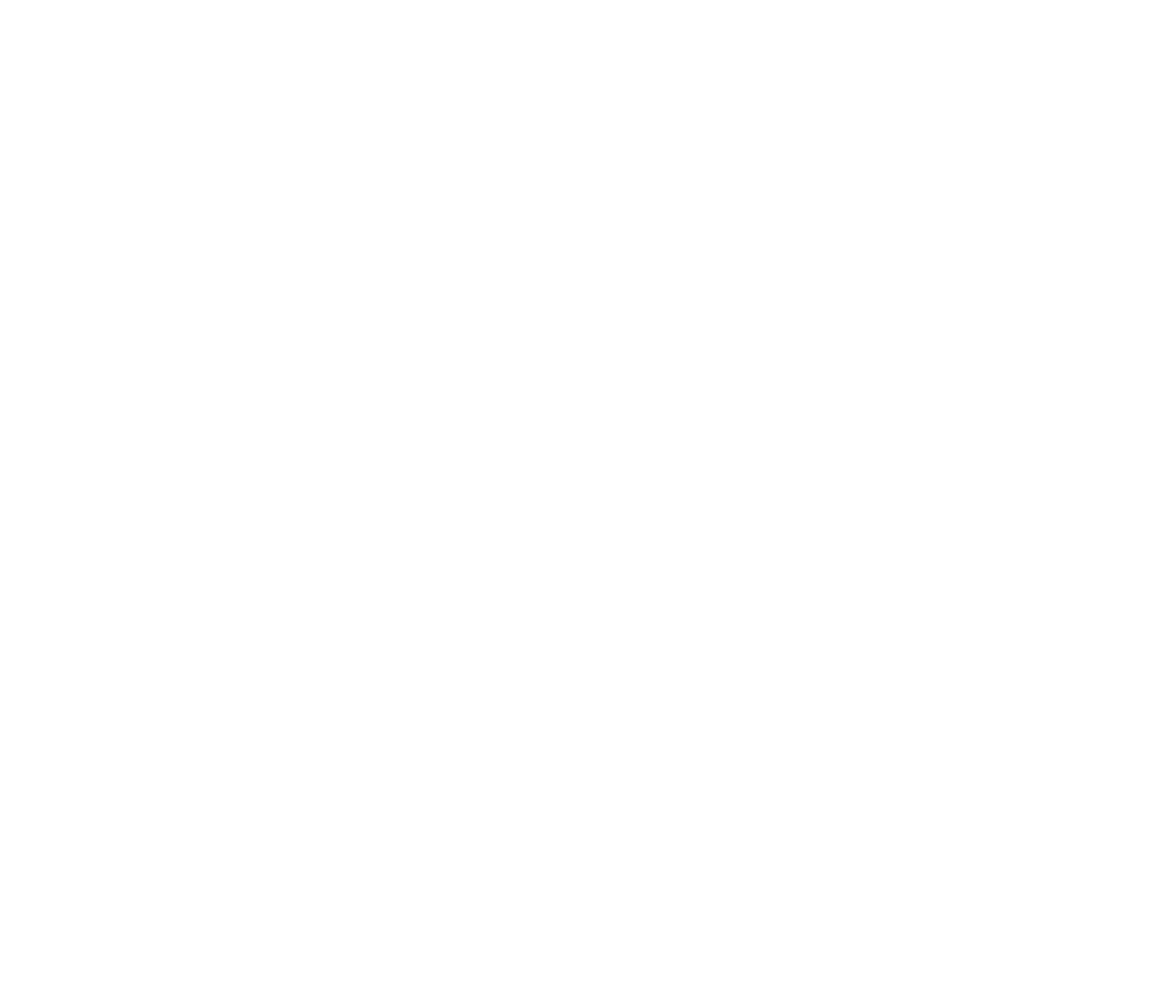
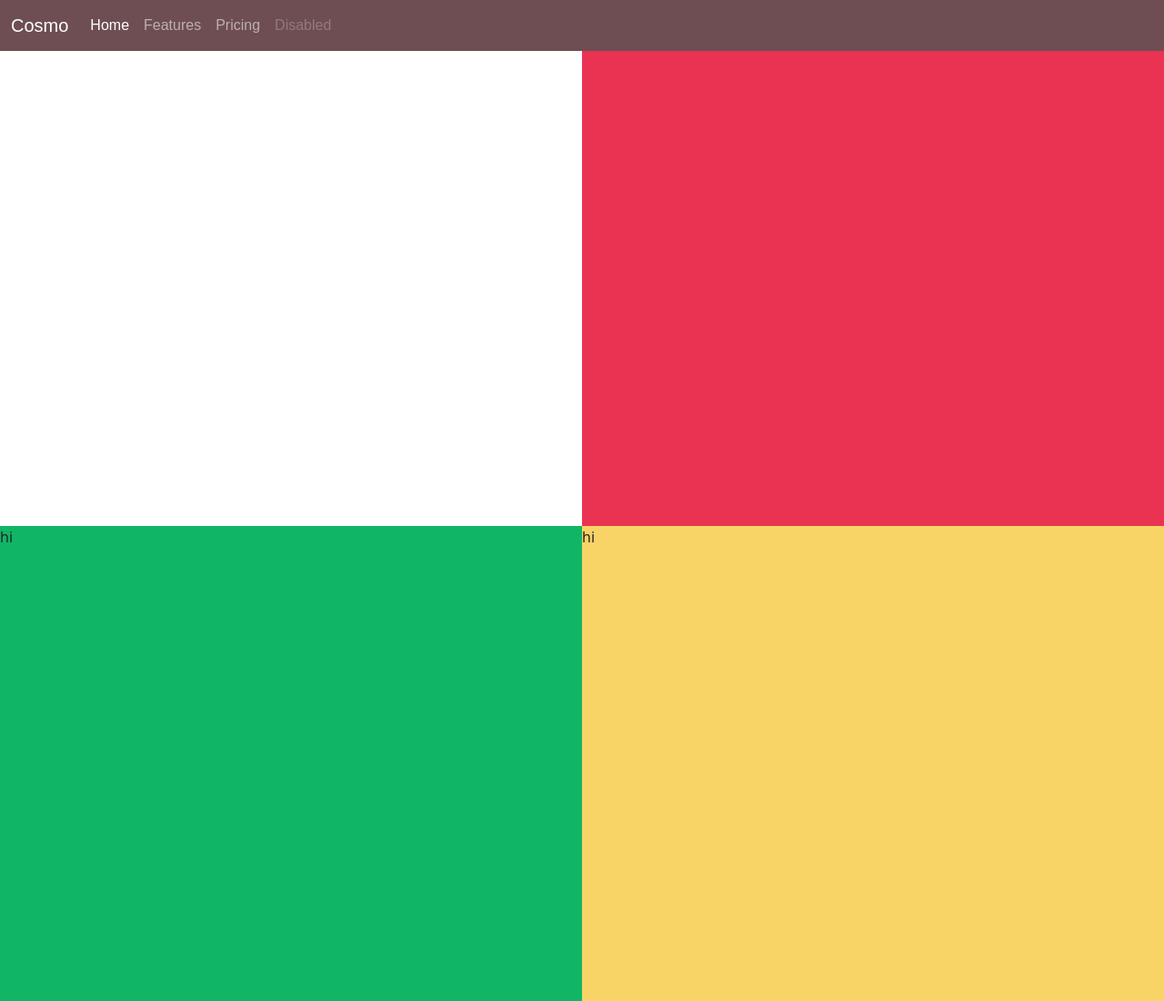
Before and after one commit to Electric-Dragon/cosmo, a website: page public/html/home.html in a window 1280 px wide. Shown: the top 1100 px of the page at 91% size. Before the commit the page ends 800 px from the top, so only its background shows below. Drawn offline with nearby package versions, Linux system fonts and the light colour scheme; a web font is replaced by a local one.

Commit message:
home page

```diff
--- a/index.js
+++ b/index.js
@@ -17,6 +17,10 @@ app.get("/", function(req, res) {
 
 app.get("/call/:channel", function(req, res) {
   res.sendFile(__dirname + "/public/html/call.html");
+});
+
+app.get("/home", function(req, res) {
+  res.sendFile(__dirname + "/public/html/home.html");
 });
 
 app.post("/getToken", function(req, res) {
--- /dev/null
+++ b/public/css/home.css
@@ -0,0 +1,30 @@
+.body{
+    background-color: #21242C;
+    max-width: 100%;
+    max-height: 100%;
+    overflow-x: hidden;
+}
+
+html{
+    margin: 0;
+    padding: 0;
+}
+
+
+nav{
+    font-family: 'Cubano', sans-serif !important;
+}
+
+.grid{
+    display: grid;
+    grid-template-columns: repeat(2, 1fr);
+    grid-template-rows: repeat(3, 578px);
+}
+
+.squares{
+    height: auto;
+}
+
+.squares-1{
+    background-color: #10B665;
+}
--- a/public/html/home.html
+++ b/public/html/home.html
@@ -4,9 +4,43 @@
     <meta charset="UTF-8">
     <meta http-equiv="X-UA-Compatible" content="IE=edge">
     <meta name="viewport" content="width=device-width, initial-scale=1.0">
+    <link href="https://cdn.jsdelivr.net/npm/bootstrap@5.1.3/dist/css/bootstrap.min.css" rel="stylesheet" integrity="sha384-1BmE4kWBq78iYhFldvKuhfTAU6auU8tT94WrHftjDbrCEXSU1oBoqyl2QvZ6jIW3" crossorigin="anonymous">
+    <link href="http://fonts.cdnfonts.com/css/cubano" rel="stylesheet">
+    <link href="http://fonts.cdnfonts.com/css/sofia-pro" rel="stylesheet">
+    <link rel="stylesheet" href="/css/home.css">
+
     <title>Cosmo|Home</title>
 </head>
 <body>
+    <nav class="navbar fixed-top navbar-expand-lg navbar-dark" style="background-color: #6E4E52 !important;">
+        <div class="container-fluid">
+          <a class="navbar-brand" href="#">Cosmo</a>
+          <button class="navbar-toggler" type="button" data-bs-toggle="collapse" data-bs-target="#navbarNavAltMarkup" aria-controls="navbarNavAltMarkup" aria-expanded="false" aria-label="Toggle navigation">
+            <span class="navbar-toggler-icon"></span>
+          </button>
+          <div class="collapse navbar-collapse" id="navbarNavAltMarkup">
+            <div class="navbar-nav">
+              <a class="nav-link active" aria-current="page" href="#">Home</a>
+              <a class="nav-link" href="#">Features</a>
+              <a class="nav-link" href="#">Pricing</a>
+              <a class="nav-link disabled">Disabled</a>
+            </div>
+          </div>
+        </div>
+    </nav>
+
+    <div class="grid">
+        <div class="squares" style="background-color: #FFFFFF;">hi</div>
+        <div class="squares" style="background-color: #EA3352;">hi</div>
+        <div class="squares" style="background-color: #10B665;">hi</div>
+        <div class="squares" style="background-color: #F8D365;">hi</div>
+        <div class="squares" style="background-color: #1D3EE9;">hi</div>
+        <div class="squares" style="background-color: #21242C;">hi</div>
+
+
+    </div>
+
+
 
 </body>
 </html>
```
Also changed, not shown: public/html/call.html (+2 -5 lines), public/js/call.js (+7 -7 lines), 1 other file.
